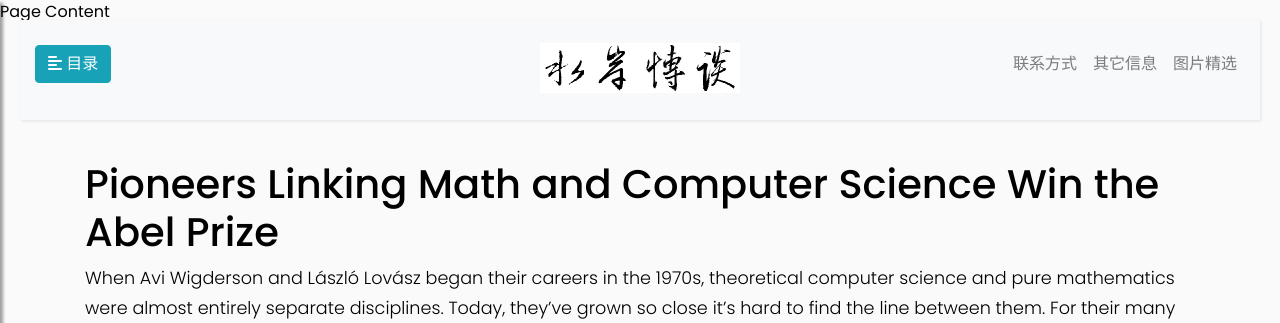
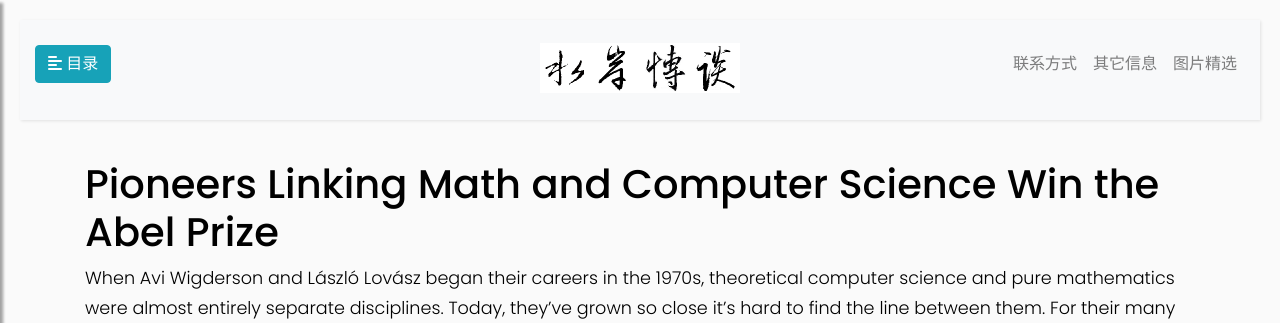
Before and after one commit to logoogol/tencent_final, a Python web app: template templates/page.html in a window 1280 px wide. Shown: the top 323 px of the page. Run offline with Jinja, Linux system fonts and the light colour scheme; the template is opened without the code that fills it, so the values that code supplies are empty; some libraries are stand-ins or nearby versions.

Commit message:
computer and math

```diff
--- a/templates/base.html
+++ b/templates/base.html
@@ -32,7 +32,7 @@
 <body>
     <div class="wrapper">
         {% include 'include/sidebar.html' %}
-        Page Content
+        <!-- Page Content  -->
         <div id="content">
             {% include 'include/topnav.html' %}
             {% block page_content %}
```
